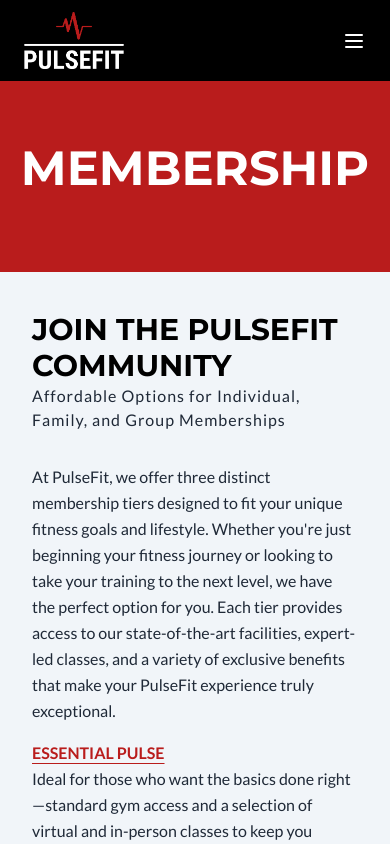
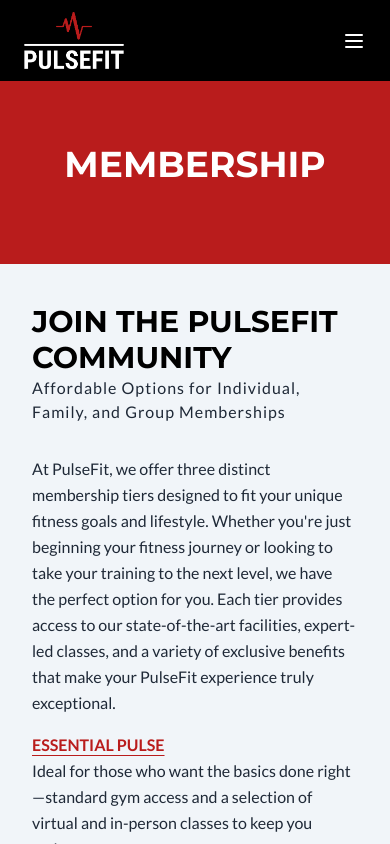
Before and after one commit to Quincy-Fer/pulse-fit, a Next.js app: page /membership in a window 390 px wide. Built offline with nearby package versions, Linux system fonts and the light colour scheme.

Commit message:
Adjust header titles for subpages finish contact page

```diff
--- a/app/classes/page.tsx
+++ b/app/classes/page.tsx
@@ -6,7 +6,7 @@
   return (
     <section className="bg-slate-100 mx-auto ">
       <div className="pt-36 pb-20 bg-accent">
-        <h2 className="text-white text-center text-5xl">Classes</h2>
+        <h2 className="text-white text-center text-4xl md:text-5xl">Classes</h2>
       </div>
       <div className="flex flex-col mx-auto justify-center max-w-[1440px]">
         <Overview />
--- a/app/contact/page.tsx
+++ b/app/contact/page.tsx
@@ -14,7 +14,7 @@
   return (
     <section className="bg-slate-100 mx-auto ">
       <div className="pt-36 pb-20 bg-accent">
-        <h2 className="text-white text-center text-5xl">Contact Us</h2>
+        <h2 className="text-white text-center text-4xl md:text-5xl">Contact Us</h2>
       </div>
 
       <div className="p-16">
@@ -50,7 +50,7 @@
                 </div>
                 {/* socials */}
               </div>
-              <div className="flex flex-col lg:mt-20">
+              <div className="flex flex-col max-sm:mt-8 lg:mt-20">
                 <Link
                   href="https://facebook.com/"
                   target="_blank"
--- a/app/membership/page.tsx
+++ b/app/membership/page.tsx
@@ -6,7 +6,7 @@
   return (
     <section className="bg-slate-100 mx-auto ">
       <div className="pt-36 pb-20 bg-accent">
-        <h2 className="text-white text-center text-5xl">Membership</h2>
+        <h2 className="text-white text-center text-4xl md:text-5xl">Membership</h2>
       </div>
       <Overview />
       <div className="flex flex-col mx-auto justify-center ">
```
